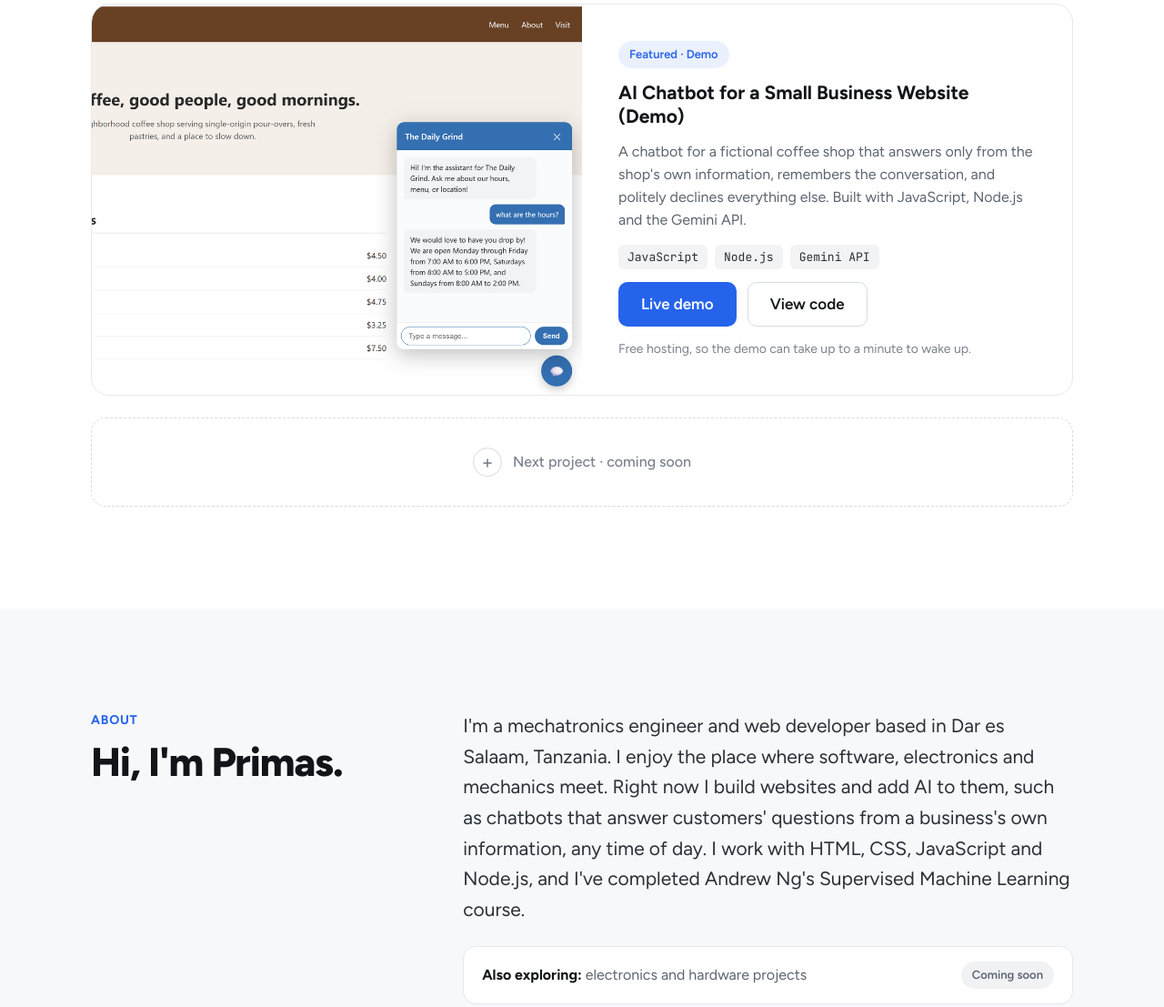
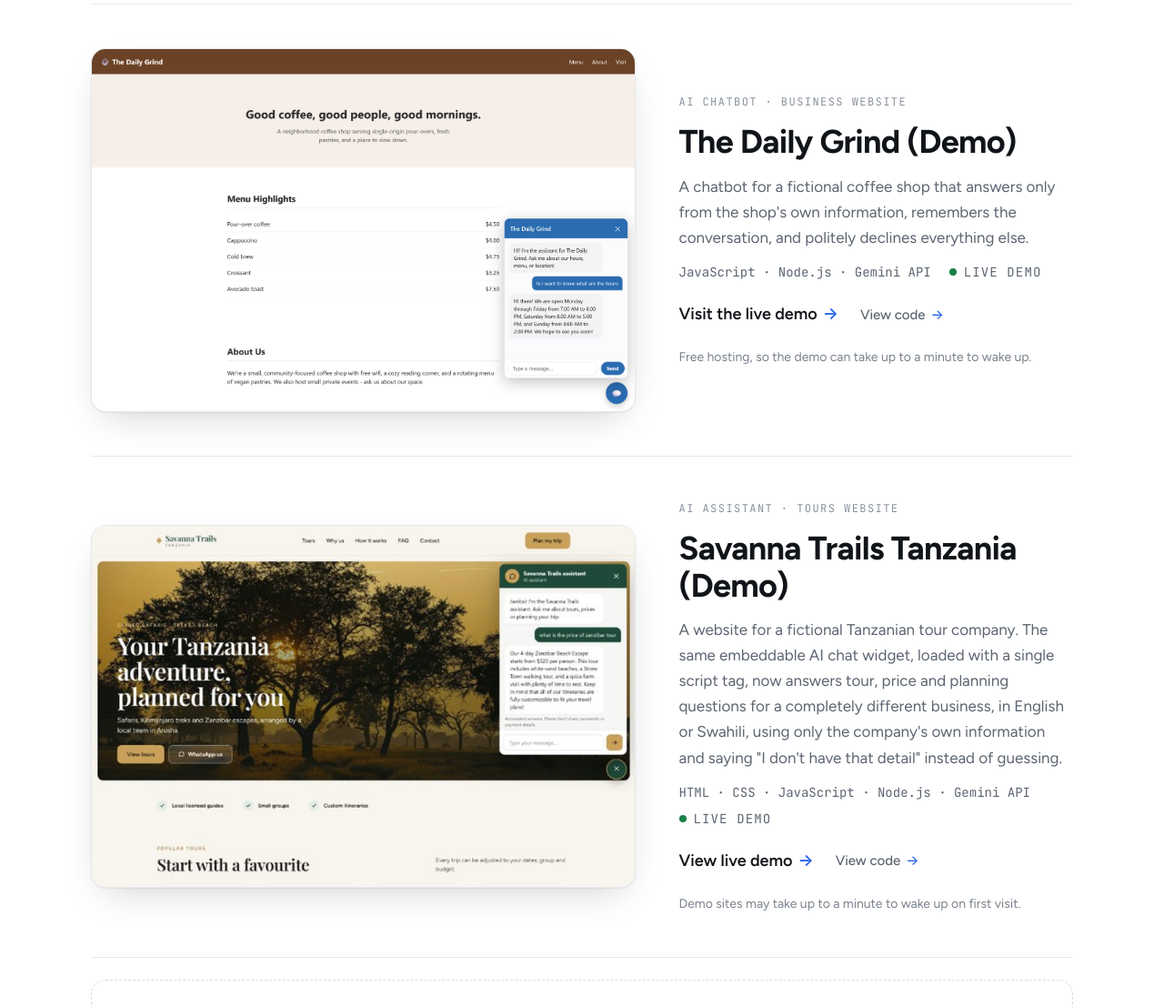
Before and after one commit to Primas-Mkai/web-projects, a plain HTML site: page primasmkai/index.html in a window 1280 px wide. Shown: the part 1497-2604 px from the top of the page at 91% size. Drawn offline with Linux system fonts and the light colour scheme; no server answers.

Commit message:
Added a new project

```diff
--- a/primasmkai/index.html
+++ b/primasmkai/index.html
@@ -105,23 +105,41 @@
         <p class="eyebrow">Projects</p>
         <h2>Recent work</h2>
 
-        <article class="project">
-          <img class="shot" src="images/chatbot.png" width="1280" height="800" loading="lazy" decoding="async"
-               alt="The Daily Grind coffee shop demo website with the AI chatbot open, answering the question 'what are the hours?' with the shop's opening times.">
-          <div class="project-body">
-            <span class="pill pill-blue">Featured · Demo</span>
-            <h3>AI Chatbot for a Small Business Website (Demo)</h3>
-            <p>A chatbot for a fictional coffee shop that answers only from the shop's own information, remembers the conversation, and politely declines everything else. Built with JavaScript, Node.js and the Gemini API.</p>
-            <ul class="tags" aria-label="Technologies">
-              <li>JavaScript</li><li>Node.js</li><li>Gemini API</li>
-            </ul>
-            <div class="btn-row">
-              <a class="btn btn-primary" href="https://prime-codes.onrender.com" target="_blank" rel="noopener noreferrer">Live demo</a>
-              <a class="btn btn-secondary" href="https://github.com/Primas-Mkai/prime-codes/tree/main/ai-chat-widget" target="_blank" rel="noopener noreferrer">View code</a>
+        <div class="project-list">
+          <!-- To add a project, copy this whole <article> -->
+          <article class="project-row">
+            <img class="project-shot" src="images/daily-grind.png" width="1600" height="1067" loading="lazy" decoding="async"
+                 alt="The Daily Grind coffee shop demo website with the AI chat assistant open, answering a question about opening hours.">
+            <div class="project-info">
+              <p class="project-label">AI CHATBOT · BUSINESS WEBSITE</p>
+              <h3>The Daily Grind (Demo)</h3>
+              <p class="project-desc">A chatbot for a fictional coffee shop that answers only from the shop's own information, remembers the conversation, and politely declines everything else.</p>
+              <p class="project-stack"><span>JavaScript · Node.js · Gemini API</span>
+                <span class="project-live"><span class="live-dot" aria-hidden="true"></span>LIVE DEMO</span></p>
+              <div class="project-links">
+                <a class="project-link" href="https://prime-codes.onrender.com" target="_blank" rel="noopener noreferrer">Visit the live demo <span aria-hidden="true">→</span></a>
+                <a class="project-link project-link-2" href="https://github.com/Primas-Mkai/prime-codes/tree/main/ai-chat-widget" target="_blank" rel="noopener noreferrer">View code <span aria-hidden="true">→</span></a>
+              </div>
+              <p class="note">Free hosting, so the demo can take up to a minute to wake up.</p>
             </div>
-            <p class="note">Free hosting, so the demo can take up to a minute to wake up.</p>
-          </div>
-        </article>
+          </article>
+          <article class="project-row">
+            <img class="project-shot" src="images/savanna-trails.png" width="1600" height="1067" loading="lazy" decoding="async"
+                 alt="Savanna Trails Tanzania demo website with the AI assistant answering a question about the Zanzibar tour">
+            <div class="project-info">
+              <p class="project-label">AI ASSISTANT · TOURS WEBSITE</p>
+              <h3>Savanna Trails Tanzania (Demo)</h3>
+              <p class="project-desc">A website for a fictional Tanzanian tour company. The same embeddable AI chat widget, loaded with a single script tag, now answers tour, price and planning questions for a completely different business, in English or Swahili, using only the company's own information and saying "I don't have that detail" instead of guessing.</p>
+              <p class="project-stack"><span>HTML · CSS · JavaScript · Node.js · Gemini API</span>
+                <span class="project-live"><span class="live-dot" aria-hidden="true"></span>LIVE DEMO</span></p>
+              <div class="project-links">
+                <a class="project-link" href="https://savanna-trails-demo.onrender.com/" target="_blank" rel="noopener noreferrer">View live demo <span aria-hidden="true">→</span></a>
+                <a class="project-link project-link-2" href="https://github.com/Primas-Mkai/prime-codes" target="_blank" rel="noopener noreferrer">View code <span aria-hidden="true">→</span></a>
+              </div>
+              <p class="note">Demo sites may take up to a minute to wake up on first visit.</p>
+            </div>
+          </article>
+        </div>
 
         <div class="slot">
           <span class="plus" aria-hidden="true">+</span>
--- a/primasmkai/styles.css
+++ b/primasmkai/styles.css
@@ -138,19 +138,24 @@ h2 { font-size: 32px; font-weight: 800; letter-spacing: -0.025em; line-height: 1
 .pill-blue { background: var(--blue-tint); color: var(--blue); }
 
 /* Projects */
-.project { margin-top: 32px; display: grid; border: 1px solid var(--line); border-radius: 20px; overflow: hidden; background: #fff; }
-.shot {
-  aspect-ratio: 16 / 10; width: 100%; object-fit: cover; display: grid; place-items: center;
-  background: repeating-linear-gradient(135deg, var(--chip) 0 12px, #fafbfc 12px 24px);
-}
-img.shot { display: block; height: auto; background: var(--chip); border-radius: 19px 19px 0 0; }
-.project-body { padding: 22px; display: flex; flex-direction: column; align-items: flex-start; gap: 14px; }
-.project-body h3 { font-size: 21px; font-weight: 700; color: var(--ink); line-height: 1.25; }
-.project-body p { font-size: 16px; line-height: 1.55; }
-.tags { display: flex; flex-wrap: wrap; gap: 8px; }
-.tags li { font-family: 'JetBrains Mono', ui-monospace, monospace; font-size: 13px; background: var(--chip); color: var(--ink-2); padding: 4px 10px; border-radius: 6px; }
-.project-body .btn-row { width: 100%; }
-.project-body .note { font-size: 14px; color: var(--muted-2); }
+.project-list { margin-top: 32px; border-bottom: 1px solid var(--line); }
+.project-row { border-top: 1px solid var(--line); display: grid; gap: 24px; padding: 32px 0; }
+.project-shot { display: block; width: 100%; height: auto; aspect-ratio: 3 / 2; object-fit: cover; border-radius: 16px; border: 1px solid var(--line); background: var(--chip); box-shadow: 0 1px 2px rgba(17,20,24,.06), 0 16px 40px -16px rgba(17,20,24,.22); }
+.project-info { display: flex; flex-direction: column; align-items: flex-start; gap: 14px; }
+.project-label { font-family: 'JetBrains Mono', ui-monospace, monospace; font-size: 12px; text-transform: uppercase; letter-spacing: .12em; color: var(--faint); }
+.project-info h3 { font-size: 28px; font-weight: 700; letter-spacing: -0.02em; line-height: 1.15; color: var(--ink); }
+.project-desc { font-size: 17px; line-height: 1.65; color: var(--muted); }
+.project-stack { display: flex; flex-wrap: wrap; align-items: center; gap: 8px 20px; font-family: 'JetBrains Mono', ui-monospace, monospace; font-size: 14px; color: var(--muted); }
+.project-live { display: inline-flex; align-items: center; gap: 8px; letter-spacing: .08em; }
+.live-dot { width: 8px; height: 8px; border-radius: 50%; background: #1a7f4b; }
+.project-links { display: flex; flex-wrap: wrap; align-items: center; gap: 0 24px; }
+.project-link { display: inline-flex; align-items: center; gap: 6px; min-height: 44px; font-size: 18px; font-weight: 600; color: var(--ink); }
+.project-link span { color: var(--blue); transition: transform 150ms ease; }
+.project-link:hover { text-decoration: underline; }
+.project-link:hover span { transform: translateX(3px); }
+.project-link-2 { font-size: 15px; font-weight: 500; color: var(--muted); }
+.project-info .note { font-size: 14px; color: var(--muted-2); }
+@media (prefers-reduced-motion: reduce) { .project-link:hover span { transform: none; } }
 
 .slot { margin-top: 20px; display: flex; align-items: center; justify-content: center; gap: 12px; padding: 32px 20px; border: 1.5px dashed var(--line-strong); border-radius: 16px; color: var(--muted-2); font-weight: 500; }
 .plus { width: 32px; height: 32px; border-radius: 50%; border: 1.5px solid var(--line-strong); display: grid; place-items: center; font-size: 20px; line-height: 1; }
@@ -197,10 +202,9 @@ img.shot { display: block; height: auto; background: var(--chip); border-radius:
   .card-num { display: block; }
   .card h3 { font-size: 21px; }
 
-  .project { grid-template-columns: 1fr 1fr; align-items: stretch; margin-top: 48px; }
-  img.shot { aspect-ratio: auto; align-self: stretch; width: 100%; height: 100%; min-height: 0; object-fit: cover; object-position: right center; border-radius: 19px 0 0 19px; }
-  .project-body { padding: 40px; }
-  .project-body .btn-row { width: auto; }
+  .project-list { margin-top: 48px; }
+  .project-row { grid-template-columns: 29fr 21fr; gap: 48px; align-items: center; padding: 48px 0; }
+  .project-info h3 { font-size: 36px; }
   .slot { margin-top: 24px; }
 
   .about-grid { grid-template-columns: 0.35fr 0.65fr; gap: 48px; }
```
Also changed, not shown: primasmkai/images/chatbot.png (deleted), primasmkai/images/daily-grind.png (added), primasmkai/images/savanna-trails.png (added).
